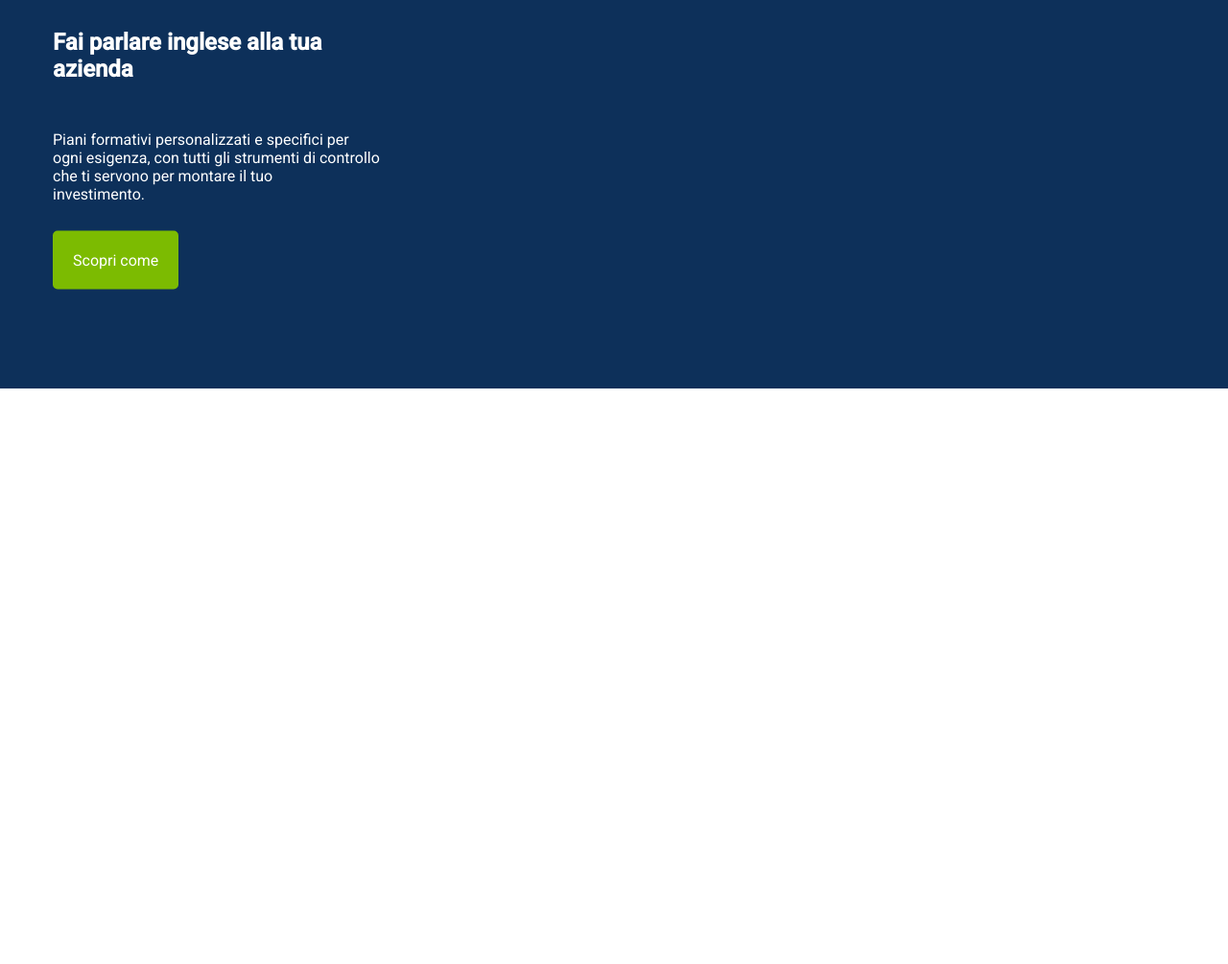
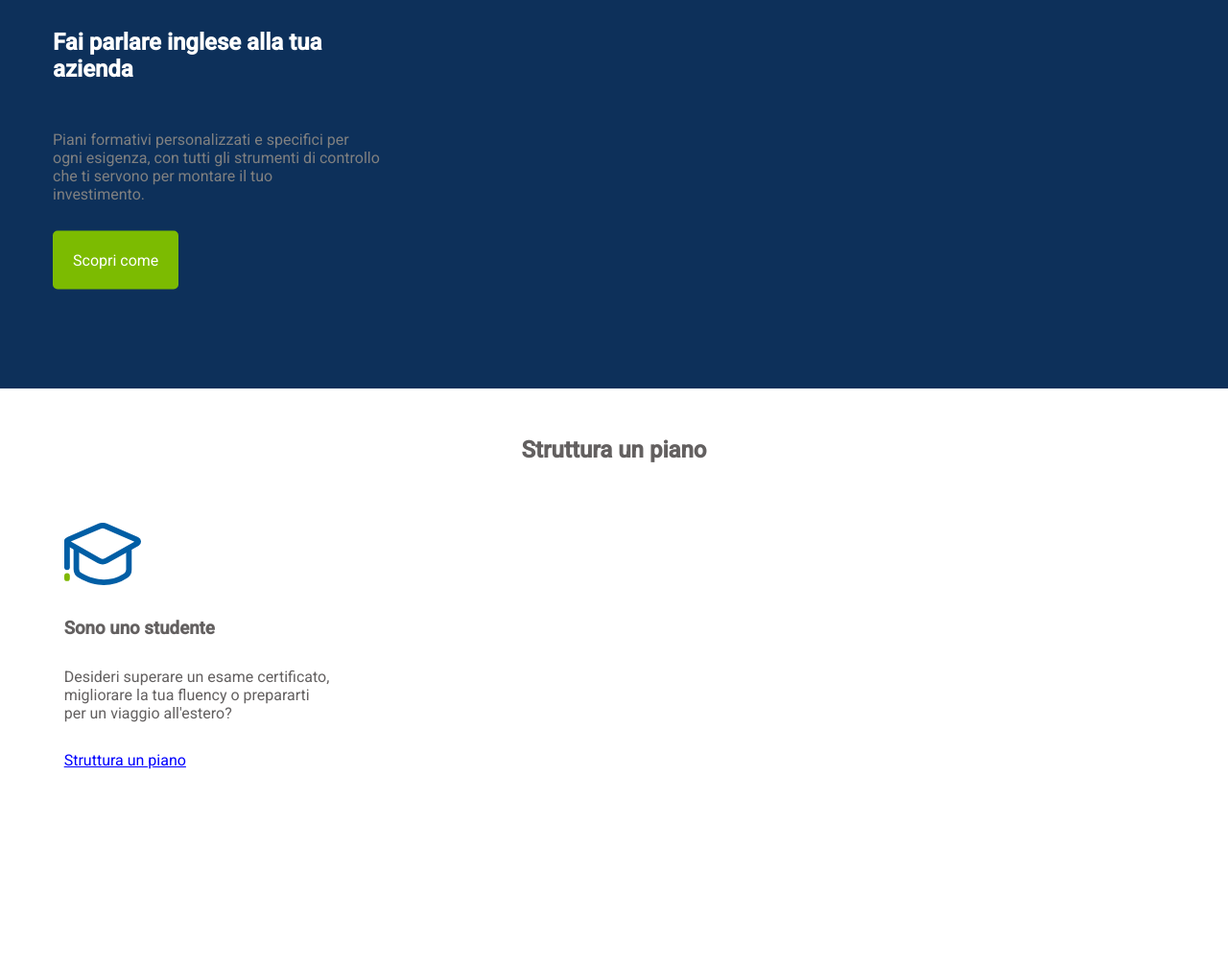
Before and after one commit to Domenico159/htmlcss-fluentify, a plain HTML site: page index.html in a window 1280 px wide. Shown: the part 2720-3725 px from the top of the page at 96% size. Before the commit the page ends 3125 px from the top, so only its background shows below. Drawn offline with Linux system fonts and the light colour scheme.

Commit message:
add content

```diff
--- a/css/style.css
+++ b/css/style.css
@@ -40,7 +40,7 @@ nav ul li a{
     text-decoration: none;
     margin-left: 20px;
 }
-a{
+a {
     color: #fff;
     text-decoration: none;
 }
@@ -336,8 +336,9 @@ section.selection-footer ul li:last-child{
     display: inline-block;
     width: 200px;
     height: 30px;
-    border-radius: 10px;
-    border:0px
+    border:0px;
+    background-color:transparent;
+    border-bottom: 1px solid grey;
 }
 
 /* Hand section */
@@ -415,4 +416,45 @@ section .two-section .section-right a{
 }
 .scopri-come .container p{
     margin: 50px 0;
+    color: grey;
 }
+
+.scopri-come .container .scopri-come-section a:hover{
+    background-color: transparent;
+    border: 1px solid white;
+    transition-duration: 0.5s;
+}
+
+/* Section struttura un piano */
+.struttura-un-piano{
+    height: 600px;
+}
+
+.struttura-un-piano .container{
+    text-align: center;
+}
+
+.struttura-un-piano h2{
+    padding: 50px 0 ;
+}
+.struttura-un-piano .object{
+    height: 50px;
+    width: 31%;
+    margin: 1%;
+    text-align: left;
+}
+.struttura-un-piano .object img{
+    width: 80px;
+    padding-bottom: 30px;
+}
+.struttura-un-piano .object h3{
+    padding-bottom: 30px;
+}
+.struttura-un-piano .object p{
+    margin-bottom: 30px;
+}
+
+.struttura-un-piano .object a{
+    color: blue;
+    text-decoration: underline;
+}
--- a/index.html
+++ b/index.html
@@ -183,6 +183,27 @@
                 </div>
             </div>
         </section>
+        <!-- Section struttura un piano -->
+        <section class="struttura-un-piano">
+            <div class="container">
+                <h2>Struttura un piano</h2>
+                <div class="clearfix">
+                    <div class="float-left studente object">
+                        <img src="./img/student.svg" alt="">
+                        <h3>Sono uno studente</h3>
+                        <p>Desideri superare un esame certificato, <br> migliorare la tua fluency o prepararti <br> per un viaggio all'estero?</p>
+                        <div class="color-bar-student"></div>
+                        <a href="">Struttura un piano</a>
+                    </div>
+                    <div class="float-left professionista object">
+
+                    </div>
+                    <div class="float-left azienda object">
+
+                    </div>
+                </div>
+            </div>
+        </section>
     </main>
     <!-- Footer -->
     <footer>
```
